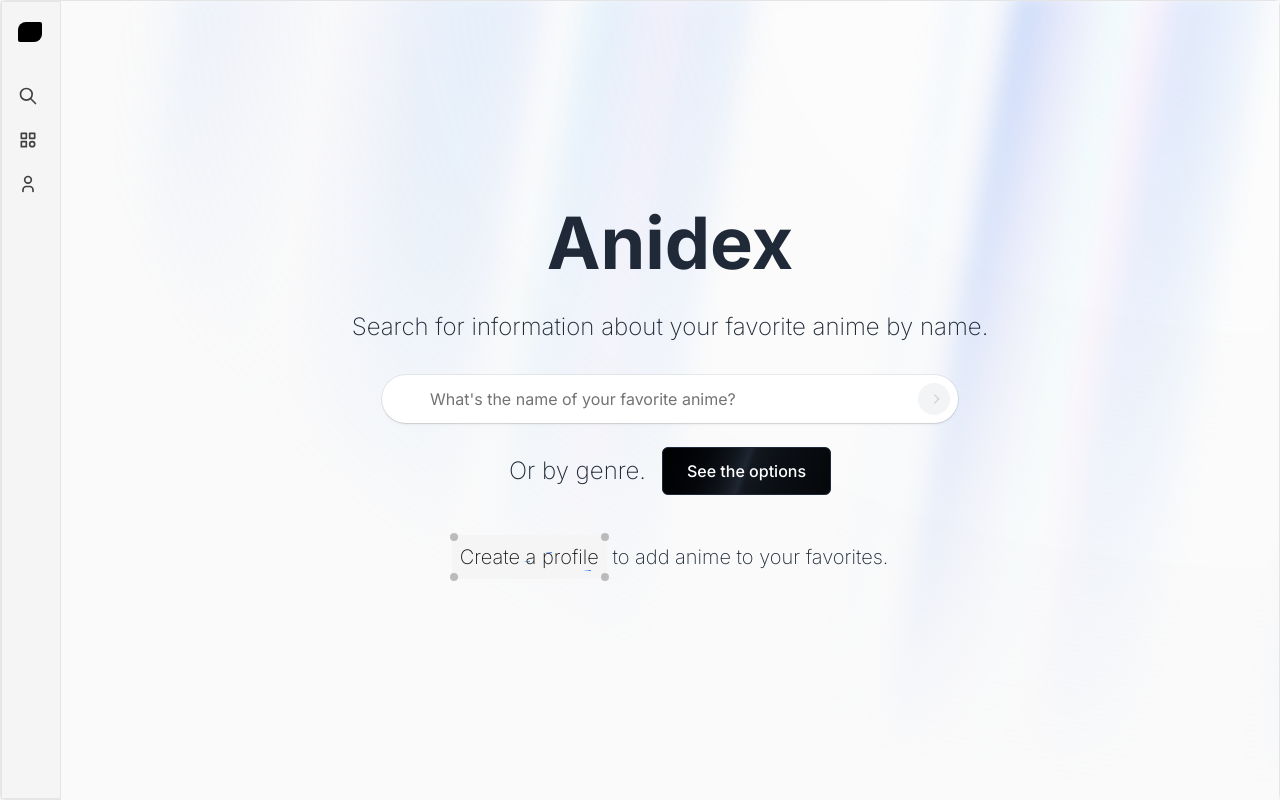
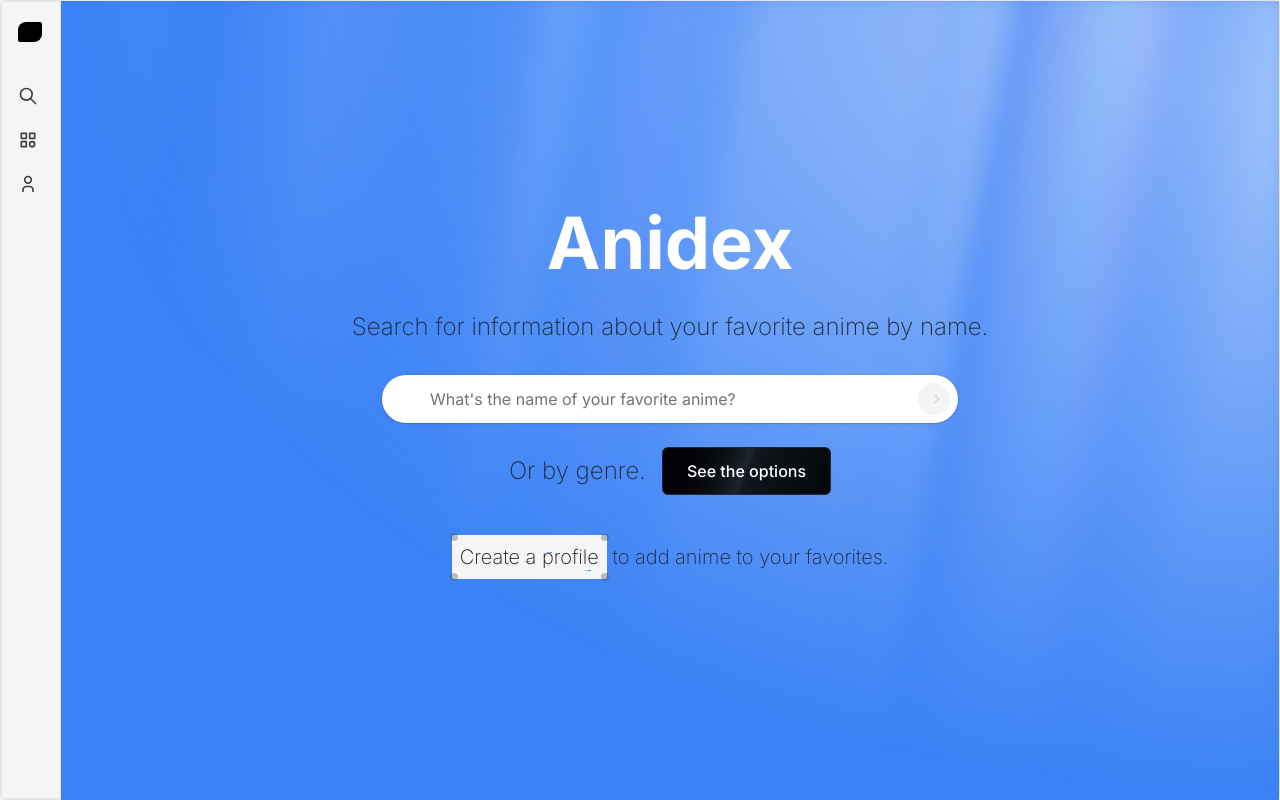
Before and after one commit to Typhonn003/anidex_next, a Next.js app: page / in a window 1280 px wide. Built offline with nearby package versions, Linux system fonts and the light colour scheme; no server answers.

Commit message:
feat: bg color, text color, aurora bg remove main tag

```diff
--- a/src/app/components/ui/aurora-background.tsx
+++ b/src/app/components/ui/aurora-background.tsx
@@ -14,10 +14,9 @@ export const AuroraBackground = ({
   ...props
 }: AuroraBackgroundProps) => {
   return (
-    <main>
     <div
       className={cn(
-          "transition-bg relative flex h-[calc(100vh-2.5625rem)] flex-col items-center justify-center bg-zinc-50 text-slate-950 md:h-[calc(100vh-1px)] dark:bg-zinc-900",
+        "transition-bg relative flex h-[calc(100vh-41px)] flex-col items-center justify-center bg-blue-500 text-slate-950 md:h-[calc(100vh-1px)] dark:bg-blue-900",
         className,
       )}
       {...props}
@@ -35,6 +34,5 @@ export const AuroraBackground = ({
       </div>
       {children}
     </div>
-    </main>
   );
 };
--- a/src/app/globals.css
+++ b/src/app/globals.css
@@ -8,6 +8,6 @@
   }
 
   .home-text-style {
-    @apply py-4 text-center text-lg font-extralight md:text-2xl dark:text-neutral-200;
+    @apply py-4 text-center text-lg font-extralight text-gray-800 md:text-2xl dark:text-neutral-200;
   }
 }
--- a/src/app/page.tsx
+++ b/src/app/page.tsx
@@ -39,9 +39,9 @@ const Home = () => {
           duration: 0.8,
           ease: "easeInOut",
         }}
-        className="relative flex flex-col items-center justify-center gap-4 px-4 text-gray-800"
+        className="relative flex flex-col items-center justify-center gap-4 px-4"
       >
-        <h1 className="text-center text-5xl font-bold md:text-7xl dark:text-white">
+        <h1 className="text-center text-5xl font-bold text-white md:text-7xl dark:text-gray-800">
           Anidex
         </h1>
         <h2 className="home-text-style">
```
Lines whose indentation alone changed are shown as unchanged.
